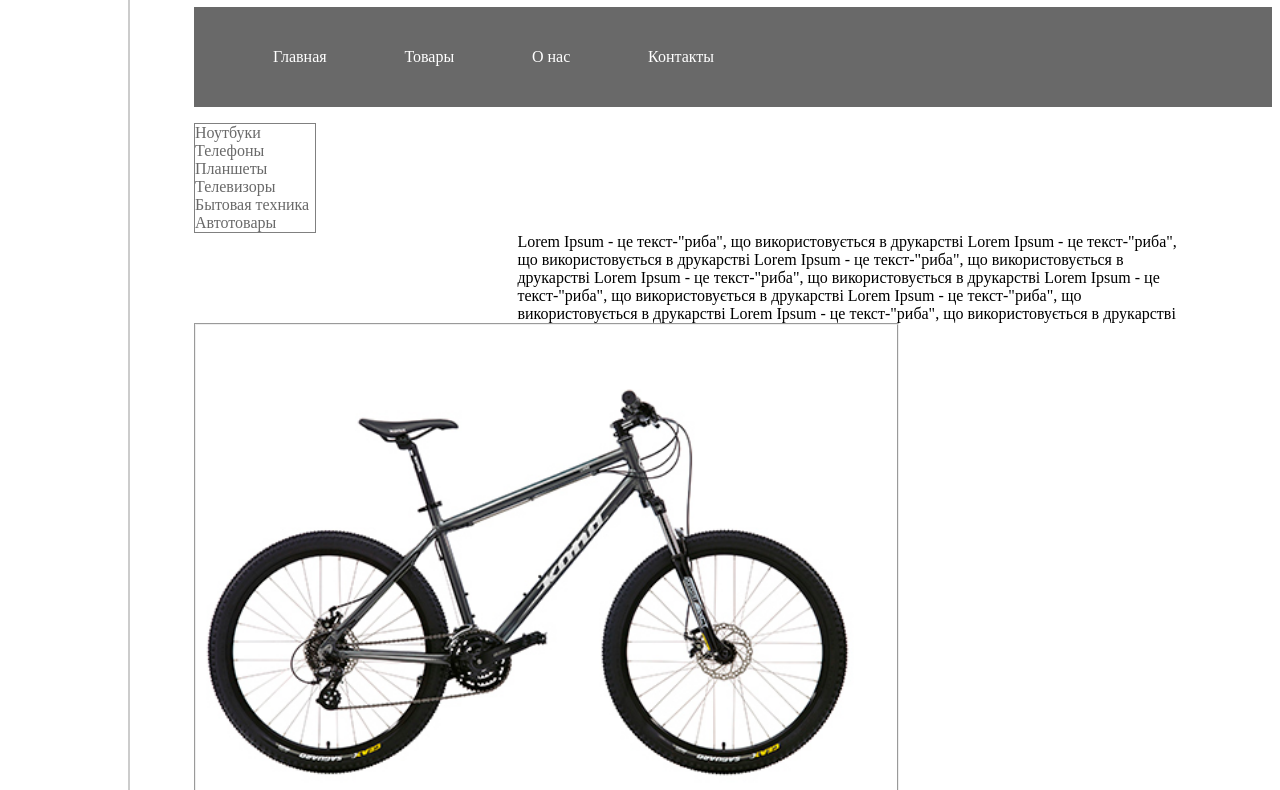
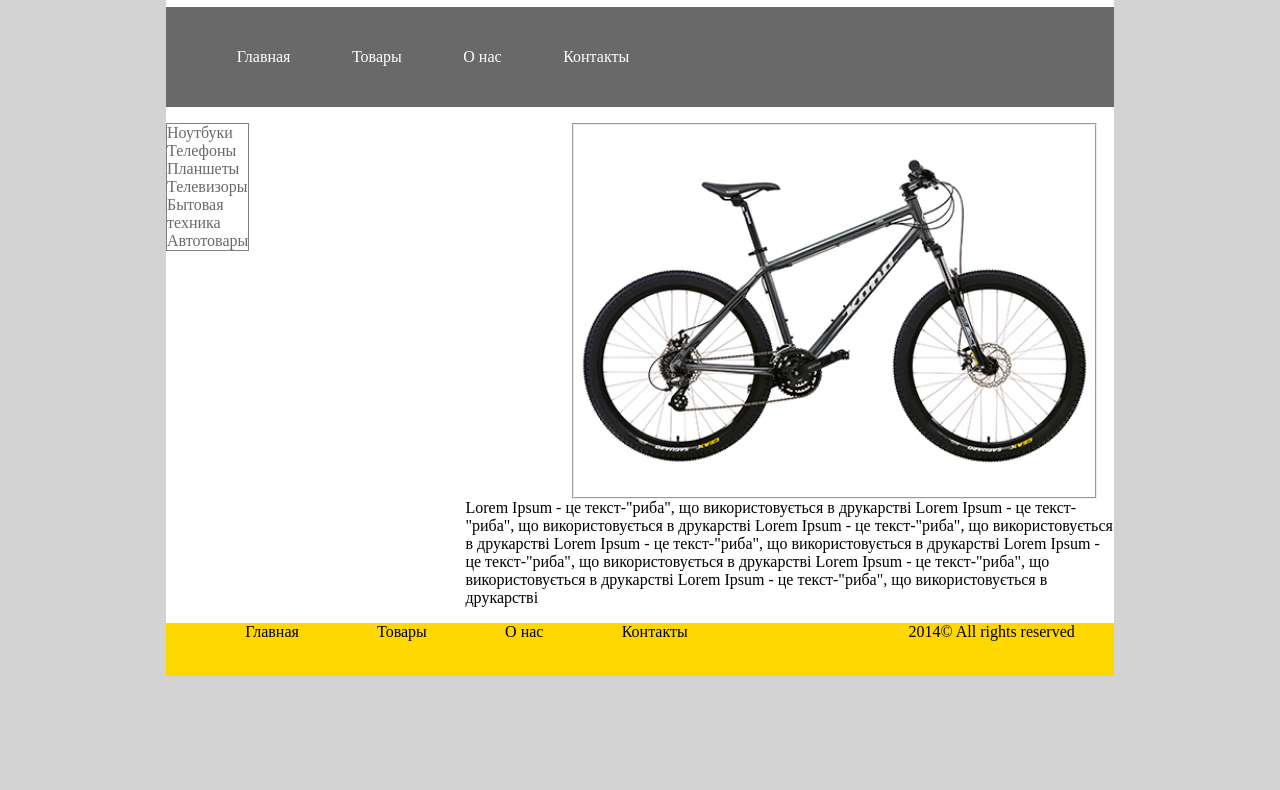
Before and after one commit to Yaroslavvv/DZ1, a plain HTML site: page dz2/index.html in a window 1280 px wide. Shown: the part 73-863 px from the top of the page. After the commit the page ends 800 px from the top, so only its background shows below. Drawn offline with Linux system fonts and the light colour scheme.

Commit message:
added footer and more changes[C

```diff
--- a/dz2/css.css
+++ b/dz2/css.css
@@ -1,11 +1,14 @@
 /*header*/
-BODY {
-    background: white; /* Цвет фона веб-страницы */
-    border-left: 2px solid #ccc; /* Параметры линии */
-    margin-left: 10%; /* Отступ слева */
-    padding-left: 5%; /* Расстояние от линии до текста */
+body{
+    background: lightgray;
 }
-
+.page{
+    margin-left: 5%;
+    margin: auto;
+    width: 75%;
+    box-shadow: 2 2 2px grey;
+    background: white;
+}
 .menu{
     display: flex;
     height: 100px;
@@ -76,18 +79,19 @@ BODY {
 .text{
     display: flex;
     flex-direction: column-reverse;
-    margin-left: 30%;
-    margin-right: 7%;
+    width: 75%;
 }
 
 .logo{
     padding-top: 5%;
-    padding-right: 5%;
     padding-bottom: 5%;
+    margin-right: unset;
     border-width: 2px 2px;
     border-style: groove;
-    width: 60%;
+}
 
+.logobox{
+    padding-right: 2%;
 }
 
 .menu2 ul{
@@ -100,12 +104,13 @@ BODY {
 
 .footer{
     display: flex;
-    height: 50px;
+    height: 5px;
     flex-wrap: nowrap;
     position: relative;
-    background: lightgray;
+    background: gold;
     list-style-type: none;
     text-decoration: none;
+    padding-bottom: 5%;
 }
 
 .footer A {
@@ -122,3 +127,15 @@ BODY {
     color: black; /* Цвет активных ссылок */
     text-decoration: none;
 }
+
+.cont1{
+    display: flex;
+    align-items: flex-start;
+}
+
+.cont2{
+    display: flex;
+    justify-content: flex-start;
+    flex-direction: column;
+    align-items: flex-end;
+}
--- a/dz2/index.html
+++ b/dz2/index.html
@@ -10,7 +10,7 @@
 
 </head>
 <body>
-<div>
+<div class="page">
     <h1>Fitness</h1>
     <ul class="menu">
             <li class="m1"><a href="#">Главная</a></li>
@@ -29,6 +29,11 @@
             <li></li><a href="#">Автотовары</a></li>
         </div>
         <div class="cont2">
+            <div class="logobox">
+                <div class="logo">
+                    <img src="image.png" height="320" align="center" >
+                </div>
+            </div>
             <div class="text">
             Lorem Ipsum - це текст-"риба", що використовується в друкарстві
             Lorem Ipsum - це текст-"риба", що використовується в друкарстві
@@ -38,11 +43,7 @@
             Lorem Ipsum - це текст-"риба", що використовується в друкарстві
             Lorem Ipsum - це текст-"риба", що використовується в друкарстві
             </div>
-            <div class="logobox">
-                <div class="logo">
-                    <img src="image.png" height="407" align="center" >
-                </div>
-            </div>
+
         </div>
     </div>
         <footer>
@@ -51,9 +52,8 @@
             <li class="m1"><a href="#">Товары</a></li>
             <li class="m1"><a href="#">О нас</a></li>
             <li class="m1"><a href="#">Контакты</a></li>
-            <li class="m3"><span>20134&copy; All rights reserved</span></li>
+            <li class="m3"><span>2014&copy; All rights reserved</span></li>
             </ul>
-
         </footer>
 </div>
 </body>
```
